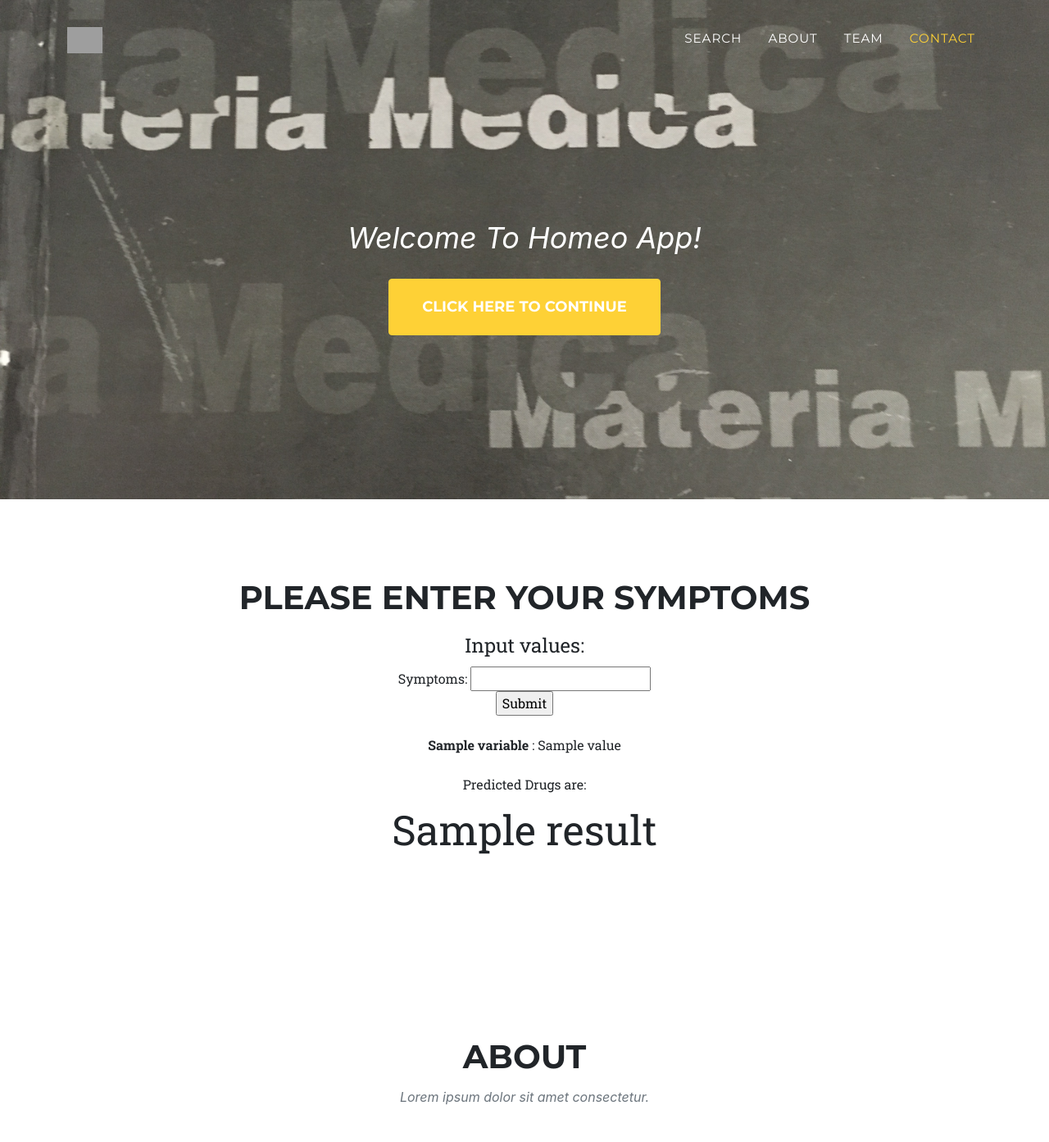
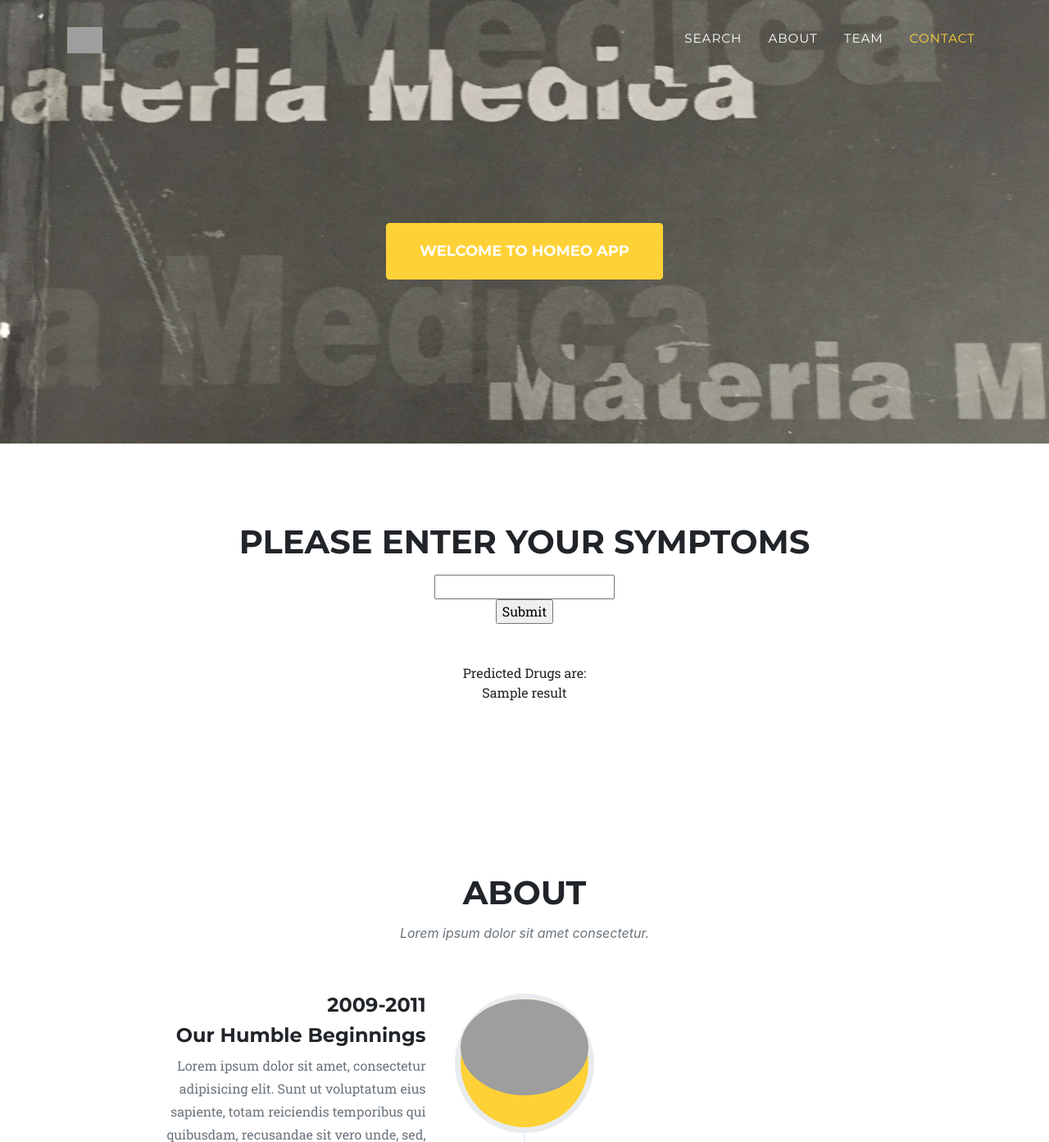
Before and after one commit to ShilpaMuralidhar/homeopath-webapp, a Flask app: template template/main.html in a window 1280 px wide. Shown: the top 1393 px of the page at 82% size. Run offline with Flask 2, Linux system fonts and the light colour scheme; the template is opened without the code that fills it: most values are stand-ins (such as "Sample title", 1, 10 or a date in 2020); some libraries are stand-ins or nearby versions; some web fonts are replaced; grey boxes are pictures that could not be loaded.

Commit message:
cleaning landing page

```diff
--- a/template/main.html
+++ b/template/main.html
@@ -28,14 +28,14 @@
     <link href="https://fonts.googleapis.com/css?family=Droid+Serif:400,700,400italic,700italic" rel="stylesheet" type="text/css" />
     <link href="https://fonts.googleapis.com/css?family=Roboto+Slab:400,100,300,700" rel="stylesheet" type="text/css" />
     <!-- Core theme CSS (includes Bootstrap)-->
-    <link rel="stylesheet" href="{{ url_for('static', filename='css/styles.css') }}">
+    <link rel="stylesheet" href="/static/css/styles.css">
 <title>Drug Prediction</title>
 </head>
 <body id="page-top">
     <!-- Navigation-->
     <nav class="navbar navbar-expand-lg navbar-dark fixed-top" id="mainNav">
         <div class="container">
-            <a class="navbar-brand js-scroll-trigger" href="#page-top"><img src="{{ url_for('static', filename='img/navbar-logo.svg') }}" alt="" /></a>
+            <a class="navbar-brand js-scroll-trigger" href="#page-top"><img src="/static/assets/img/navbar-logo.svg" alt="" /></a>
             <button class="navbar-toggler navbar-toggler-right" type="button" data-toggle="collapse" data-target="#navbarResponsive" aria-controls="navbarResponsive" aria-expanded="false" aria-label="Toggle navigation">
                 Menu
                 <i class="fas fa-bars ml-1"></i>
@@ -54,9 +54,9 @@
     <!-- Masthead-->
     <header class="masthead">
         <div class="container">
-            <div class="masthead-subheading">Welcome To Homeo App!</div>
+            <!--<div class="masthead-subheading">Welcome To Homeo App!</div>->
             <!--<div class="masthead heading text-lowercase">Please Enter Your Symptoms</div>-->
-            <a class="btn btn-primary btn-xl text-uppercase js-scroll-trigger" href="#search">Click here to continue</a>
+            <a class="btn btn-primary btn-xl text-uppercase js-scroll-trigger" href="#search">Welcome to Homeo App</a>
         </div>
     </header>
     <!-- Search-->
@@ -66,23 +66,27 @@
                 <h2 class="section-heading text-uppercase">Please Enter Your Symptoms</h2>
                 <form action="{{ url_for('main') }}" method="POST">
                     <fieldset>
-                        <legend>Input values:</legend>
-                        Symptoms:
+                        <!--<legend>Symptoms:</legend>-->
+                        <!--Symptoms:-->
                         <input name="Symptoms" type="object" required>
                         <br>
                         <input type="submit">
                     </fieldset>
                 </form>
                 <br>
-                <div class="result" align="center">
-                    {% if result %}
-                        {% for variable, value in original_input.items() %}
-                            <b>{{ variable }}</b> : {{ value }}
-                        {% endfor %}
-                        <br>
-                        <br> Predicted Drugs are:
-                           <p style="font-size:50px">{{ result }}</p>
-                    {% endif %}
+                <div class="row">
+                    <div class="col-lg-12">
+                        <div class="result" align="center">
+                            {% if result %}
+                                <!--{% for variable, value in original_input.items() %}
+                                    <b>{{ variable }}</b> : {{ value }}
+                                {% endfor %}-->
+                                <br> Predicted Drugs are:
+                                <br
+                                <p style='font-size:15px'> {{ result }}</p>
+                            {% endif %}
+                        </div>
+                    </div>
                 </div>
             </div>
         </div>
@@ -160,7 +164,7 @@
         <div class="row">
             <div class="col-lg-3">
                 <div class="team-member">
-                    <img class="mx-auto rounded-circle" <img src="{{ url_for('static', filename='team/1.jpg') }}" alt="" />
+                    <img class="mx-auto rounded-circle" <img src="/static/assets/img/team/1.jpg" alt="" />
                     <h4>Basavanna</h4>
                     <p class="text-muted">Homeopathy Practitioner</p>
                     <a class="btn btn-dark btn-social mx-2" href="#!"><i class="fab fa-twitter"></i></a>
@@ -170,7 +174,7 @@
             </div>
             <div class="col-lg-3">
                 <div class="team-member">
-                    <img class="mx-auto rounded-circle" src="assets/img/team/1.jpg" alt="" />
+                    <img class="mx-auto rounded-circle" src="/static/assets/img/team/2.jpg" alt="" />
                     <h4>Shekhar Basavanna</h4>
                     <p class="text-muted">Software Engineer</p>
                     <a class="btn btn-dark btn-social mx-2" href="#!"><i class="fab fa-twitter"></i></a>
@@ -180,7 +184,7 @@
             </div>
             <div class="col-lg-3">
                 <div class="team-member">
-                    <img class="mx-auto rounded-circle" src="assets/img/team/3.jpg" alt="" />
+                    <img class="mx-auto rounded-circle" src="/static/assets/img/team/3.jpg" alt="" />
                     <h4>Shilpa Muralidhar</h4>
                     <p class="text-muted">Data Science Enthusiast</p>
                     <a class="btn btn-dark btn-social mx-2" href="#!"><i class="fab fa-twitter"></i></a>
@@ -190,7 +194,7 @@
             </div>
             <div class="col-lg-3">
                 <div class="team-member">
-                    <img class="mx-auto rounded-circle" src="assets/img/team/4.jpg" alt="" />
+                    <img class="mx-auto rounded-circle" src="/static/assets/img/team/4.jpg" alt="" />
                     <h4>Apthi Muralidhar</h4>
                     <p class="text-muted">High School Artist</p>
                     <a class="btn btn-dark btn-social mx-2" href="#!"><i class="fab fa-twitter"></i></a>
@@ -264,10 +268,10 @@
         <!-- Third party plugin JS-->
         <script src="https://cdnjs.cloudflare.com/ajax/libs/jquery-easing/1.4.1/jquery.easing.min.js"></script>
         <!-- Contact form JS-->
-        <script src="assets/mail/jqBootstrapValidation.js"></script>
-        <script src="assets/mail/contact_me.js"></script>
+        <script src="/static/assets/mail/jqBootstrapValidation.js"></script>
+        <script src="/static/assets/mail/contact_me.js"></script>
         <!-- Core theme JS-->
-        <script src="js/scripts.js"></script>
+        <script src="/static/js/scripts.js"></script>
 <div class="container">
     {% block cntent %}
     {% endblock %}
```
